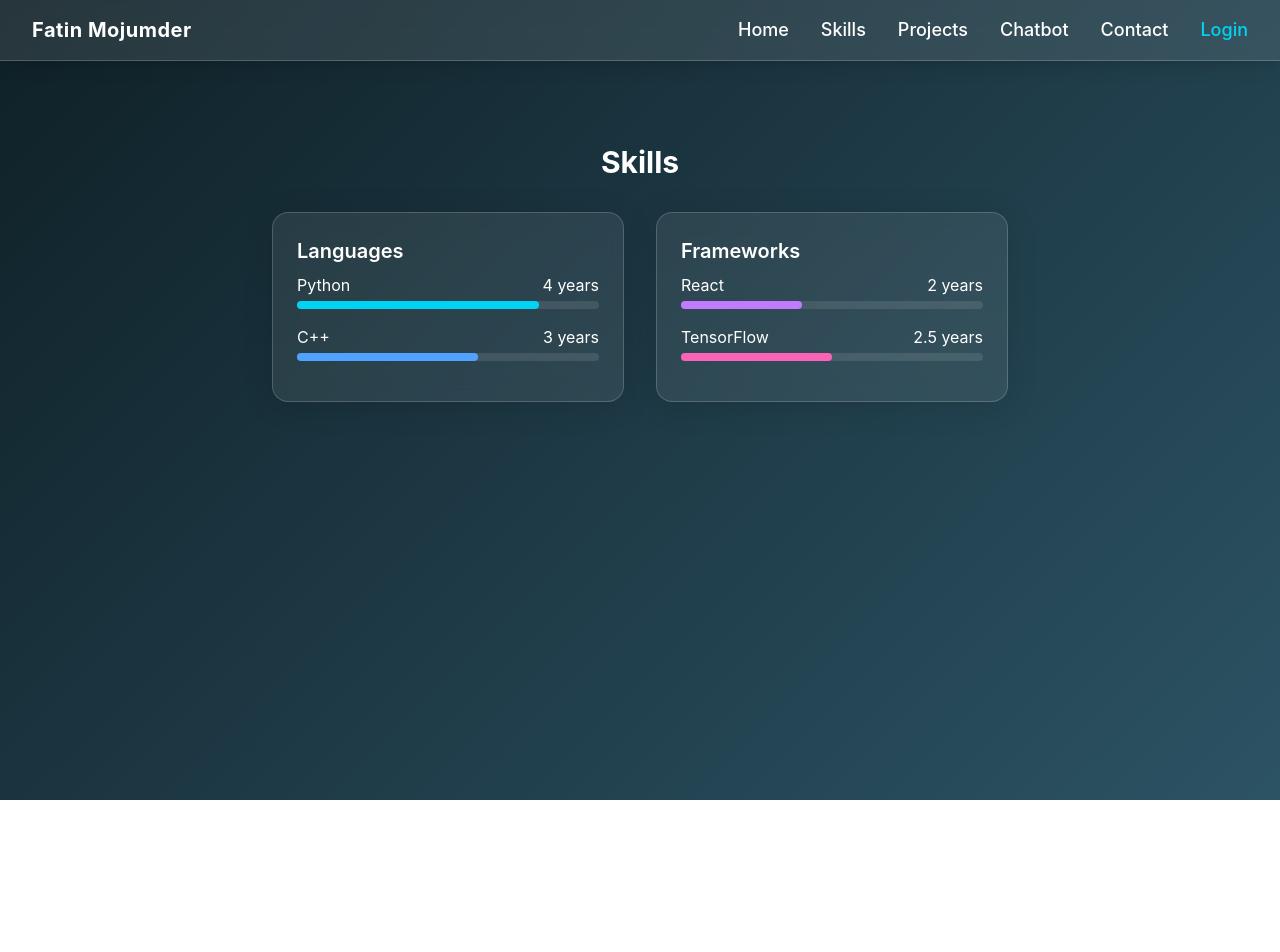
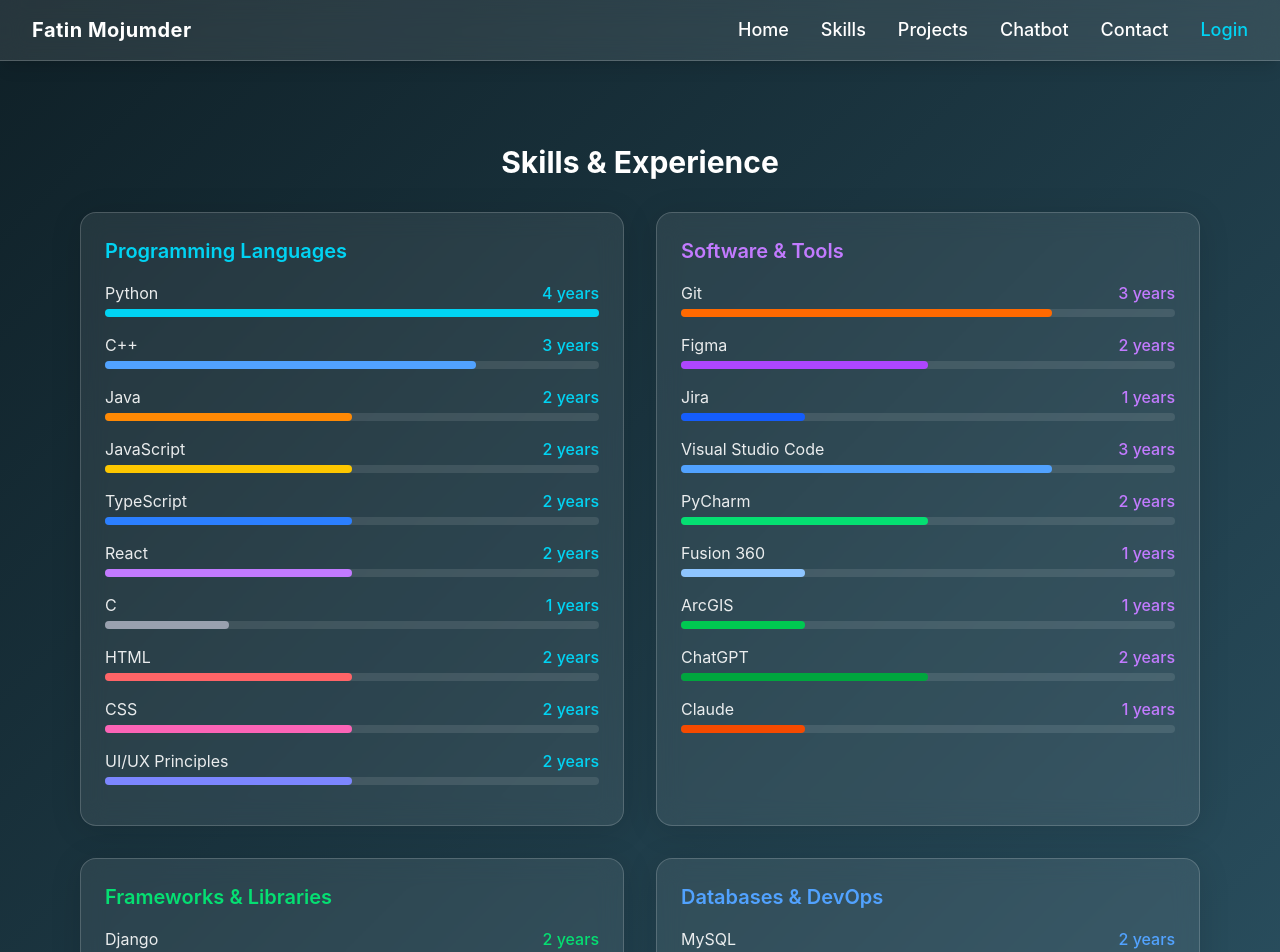
Before and after one commit to fatinm1/portfolio, a Next.js app: page /skills in a window 1280 px wide. Shown: the top 952 px of the page. Before the commit the page ends 800 px from the top, so only its background shows below. Built offline with nearby package versions, Linux system fonts and the light colour scheme.

Commit message:
Update skills page with comprehensive skills and improve chatbot responses

```diff
--- a/src/app/skills/page.tsx
+++ b/src/app/skills/page.tsx
@@ -1,51 +1,138 @@
 import React from "react";
 
 export default function SkillsPage() {
+  const skills = {
+    programming: [
+      { name: "Python", years: 4, color: "bg-cyan-400" },
+      { name: "C++", years: 3, color: "bg-blue-400" },
+      { name: "Java", years: 2, color: "bg-orange-400" },
+      { name: "JavaScript", years: 2, color: "bg-yellow-400" },
+      { name: "TypeScript", years: 2, color: "bg-blue-500" },
+      { name: "React", years: 2, color: "bg-purple-400" },
+      { name: "C", years: 1, color: "bg-gray-400" },
+      { name: "HTML", years: 2, color: "bg-red-400" },
+      { name: "CSS", years: 2, color: "bg-pink-400" },
+      { name: "UI/UX Principles", years: 2, color: "bg-indigo-400" }
+    ],
+    softwareTools: [
+      { name: "Git", years: 3, color: "bg-orange-500" },
+      { name: "Figma", years: 2, color: "bg-purple-500" },
+      { name: "Jira", years: 1, color: "bg-blue-600" },
+      { name: "Visual Studio Code", years: 3, color: "bg-blue-400" },
+      { name: "PyCharm", years: 2, color: "bg-green-400" },
+      { name: "Fusion 360", years: 1, color: "bg-blue-300" },
+      { name: "ArcGIS", years: 1, color: "bg-green-500" },
+      { name: "ChatGPT", years: 2, color: "bg-green-600" },
+      { name: "Claude", years: 1, color: "bg-orange-600" }
+    ],
+    frameworks: [
+      { name: "Django", years: 2, color: "bg-green-700" },
+      { name: "Flask", years: 2, color: "bg-gray-500" },
+      { name: "FastAPI", years: 1, color: "bg-green-500" },
+      { name: "LangChain", years: 2, color: "bg-blue-600" },
+      { name: "LLaMA", years: 1, color: "bg-purple-600" },
+      { name: "OpenAI", years: 2, color: "bg-green-600" }
+    ],
+    databasesDevOps: [
+      { name: "MySQL", years: 2, color: "bg-blue-500" },
+      { name: "Oracle Database", years: 1, color: "bg-red-500" },
+      { name: "PostgreSQL", years: 1, color: "bg-blue-600" },
+      { name: "GitHub Actions", years: 1, color: "bg-purple-500" },
+      { name: "Docker", years: 1, color: "bg-blue-400" },
+      { name: "Jenkins", years: 1, color: "bg-red-600" }
+    ]
+  };
+
+  const getProgressWidth = (years: number) => {
+    const maxYears = 4;
+    return `${(years / maxYears) * 100}%`;
+  };
+
   return (
-    <div className="max-w-3xl mx-auto py-12 px-4">
-      <h1 className="text-3xl font-bold mb-8 text-center">Skills</h1>
-      <div className="grid gap-8 grid-cols-1 sm:grid-cols-2">
-        {/* Example skill card */}
+    <div className="max-w-6xl mx-auto py-12 px-4">
+      <h1 className="text-3xl font-bold mb-8 text-center">Skills & Experience</h1>
+      <div className="grid gap-8 grid-cols-1 lg:grid-cols-2">
+        {/* Programming Languages */}
         <div className="glass p-6">
-          <h2 className="font-semibold text-xl mb-2">Languages</h2>
-          <div className="mb-4">
+          <h2 className="font-semibold text-xl mb-4 text-cyan-400">Programming Languages</h2>
+          <div className="space-y-4">
+            {skills.programming.map((skill, index) => (
+              <div key={index} className="mb-4">
                 <div className="flex justify-between mb-1">
-              <span>Python</span>
-              <span>4 years</span>
+                  <span className="text-white/90">{skill.name}</span>
+                  <span className="text-cyan-400 font-medium">{skill.years} years</span>
                 </div>
                 <div className="w-full h-2 bg-white/10 rounded-full">
-              <div className="h-2 bg-cyan-400 rounded-full w-4/5" />
+                  <div
+                    className={`h-2 ${skill.color} rounded-full transition-all duration-300`}
+                    style={{ width: getProgressWidth(skill.years) }}
+                  />
                 </div>
               </div>
-          <div className="mb-4">
+            ))}
+          </div>
+        </div>
+
+        {/* Software & Tools */}
+        <div className="glass p-6">
+          <h2 className="font-semibold text-xl mb-4 text-purple-400">Software & Tools</h2>
+          <div className="space-y-4">
+            {skills.softwareTools.map((skill, index) => (
+              <div key={index} className="mb-4">
                 <div className="flex justify-between mb-1">
-              <span>C++</span>
-              <span>3 years</span>
+                  <span className="text-white/90">{skill.name}</span>
+                  <span className="text-purple-400 font-medium">{skill.years} years</span>
                 </div>
                 <div className="w-full h-2 bg-white/10 rounded-full">
-              <div className="h-2 bg-blue-400 rounded-full w-3/5" />
+                  <div
+                    className={`h-2 ${skill.color} rounded-full transition-all duration-300`}
+                    style={{ width: getProgressWidth(skill.years) }}
+                  />
                 </div>
               </div>
+            ))}
           </div>
+        </div>
+
+        {/* Frameworks & Libraries */}
         <div className="glass p-6">
-          <h2 className="font-semibold text-xl mb-2">Frameworks</h2>
-          <div className="mb-4">
+          <h2 className="font-semibold text-xl mb-4 text-green-400">Frameworks & Libraries</h2>
+          <div className="space-y-4">
+            {skills.frameworks.map((skill, index) => (
+              <div key={index} className="mb-4">
                 <div className="flex justify-between mb-1">
-              <span>React</span>
-              <span>2 years</span>
+                  <span className="text-white/90">{skill.name}</span>
+                  <span className="text-green-400 font-medium">{skill.years} years</span>
                 </div>
                 <div className="w-full h-2 bg-white/10 rounded-full">
-              <div className="h-2 bg-purple-400 rounded-full w-2/5" />
+                  <div
+                    className={`h-2 ${skill.color} rounded-full transition-all duration-300`}
+                    style={{ width: getProgressWidth(skill.years) }}
+                  />
                 </div>
               </div>
-          <div className="mb-4">
+            ))}
+          </div>
+        </div>
+
+        {/* Databases & DevOps */}
+        <div className="glass p-6">
+          <h2 className="font-semibold text-xl mb-4 text-blue-400">Databases & DevOps</h2>
+          <div className="space-y-4">
+            {skills.databasesDevOps.map((skill, index) => (
+              <div key={index} className="mb-4">
                 <div className="flex justify-between mb-1">
-              <span>TensorFlow</span>
-              <span>2.5 years</span>
+                  <span className="text-white/90">{skill.name}</span>
+                  <span className="text-blue-400 font-medium">{skill.years} years</span>
                 </div>
                 <div className="w-full h-2 bg-white/10 rounded-full">
-              <div className="h-2 bg-pink-400 rounded-full w-1/2" />
+                  <div
+                    className={`h-2 ${skill.color} rounded-full transition-all duration-300`}
+                    style={{ width: getProgressWidth(skill.years) }}
+                  />
                 </div>
+              </div>
+            ))}
           </div>
         </div>
       </div>
--- a/src/lib/openai.ts
+++ b/src/lib/openai.ts
@@ -33,7 +33,11 @@ FATIN'S PROFILE:
 - Name: Fatin Mojumder
 - Title: Senior CS Major at UMBC
 - Tagline: "Building smart systems for real-world impact"
-- Key Skills: Python (4 years), C++ (3 years), React (2 years), TensorFlow (2.5 years), Machine Learning, Web Development
+- Key Skills:
+  Programming: C++ (3 years), Python (4 years), Java (2 years), JavaScript (2 years), TypeScript (2 years), React (2 years), C (1 year), HTML (2 years), CSS (2 years), UI/UX Principles (2 years)
+  Software and Tools: Git (3 years), Figma (2 years), Jira (1 year), Visual Studio Code (3 years), PyCharm (2 years), Fusion 360 (1 year), ArcGIS (1 year), ChatGPT (2 years), Claude (1 year)
+  Frameworks & Libraries: Django (2 years), Flask (2 years), FastAPI (1 year), LangChain (2 years), LLaMA (1 year), OpenAI (2 years)
+  Databases & DevOps: MySQL (2 years), Oracle Database (1 year), PostgreSQL (1 year), GitHub Actions (1 year), Docker (1 year), Jenkins (1 year)
 - Interests: AI/ML, Software Engineering, Problem Solving
 - Goals: Building smart systems that make real-world impact, particularly interested in AI/ML applications
 
@@ -44,7 +48,7 @@ INSTRUCTIONS:
 1. Be helpful, friendly, and professional
 2. Answer questions about Fatin's skills, experience, projects, and goals
 3. If asked about specific projects, provide details from the project list
-4. If asked about skills, mention both technical skills and years of experience
+4. If asked about skills, provide the comprehensive skills list with experience levels
 5. If asked about contact info, direct them to the Contact page
 6. If asked about resume, mention he's a Senior CS Major at UMBC and direct them to contact him
 7. Keep responses concise but informative
@@ -81,7 +85,7 @@ Remember: You're representing Fatin professionally, so be enthusiastic about his
         frequency_penalty: 0.1,
       });
 
-      return completion.choices[0]?.message?.content || 'Sorry, I couldn\'t generate a response right now.';
+      return completion.choices[0]?.message?.content || 'Sorry I am not able to answer this question. Please ask me about Fatin\'s skills, projects, experience, or goals.';
     } catch (error) {
       console.error('OpenAI API error:', error);
 
@@ -101,7 +105,17 @@ Remember: You're representing Fatin professionally, so be enthusiastic about his
       }
 
       if (lowerMessage.includes('skill') || lowerMessage.includes('technology')) {
-        return `Fatin's key skills include Python (4 years), C++ (3 years), React (2 years), TensorFlow (2.5 years), Machine Learning, and Web Development. He's particularly strong in AI/ML and software engineering.`;
+        return `Fatin has extensive skills across multiple areas:
+
+Programming: C++ (3 years), Python (4 years), Java (2 years), JavaScript (2 years), TypeScript (2 years), React (2 years), C (1 year), HTML (2 years), CSS (2 years), UI/UX Principles (2 years)
+
+Software and Tools: Git (3 years), Figma (2 years), Jira (1 year), Visual Studio Code (3 years), PyCharm (2 years), Fusion 360 (1 year), ArcGIS (1 year), ChatGPT (2 years), Claude (1 year)
+
+Frameworks & Libraries: Django (2 years), Flask (2 years), FastAPI (1 year), LangChain (2 years), LLaMA (1 year), OpenAI (2 years)
+
+Databases & DevOps: MySQL (2 years), Oracle Database (1 year), PostgreSQL (1 year), GitHub Actions (1 year), Docker (1 year), Jenkins (1 year)
+
+He's particularly strong in AI/ML, software engineering, and web development. You can also visit the Skills page for a visual representation of his experience levels.`;
       }
 
       if (lowerMessage.includes('project')) {
@@ -124,9 +138,9 @@ Remember: You're representing Fatin professionally, so be enthusiastic about his
         return `Fatin is focused on building smart systems that make a real-world impact. He's particularly interested in AI/ML applications and software engineering challenges.`;
       }
 
-      return `I'm Fatin's AI assistant! I can help you learn about Fatin's skills, projects, experience, and goals. Feel free to ask me anything about him or his work.`;
+      return `Sorry I am not able to answer this question. Please ask me about Fatin's skills, projects, experience, or goals.`;
     } catch (error) {
-      return `I'm Fatin's AI assistant! I can help you learn about Fatin's skills, projects, experience, and goals. Feel free to ask me anything about him or his work.`;
+      return `Sorry I am not able to answer this question. Please ask me about Fatin's skills, projects, experience, or goals.`;
     }
   }
 }
```
Lines whose indentation alone changed are shown as unchanged.
